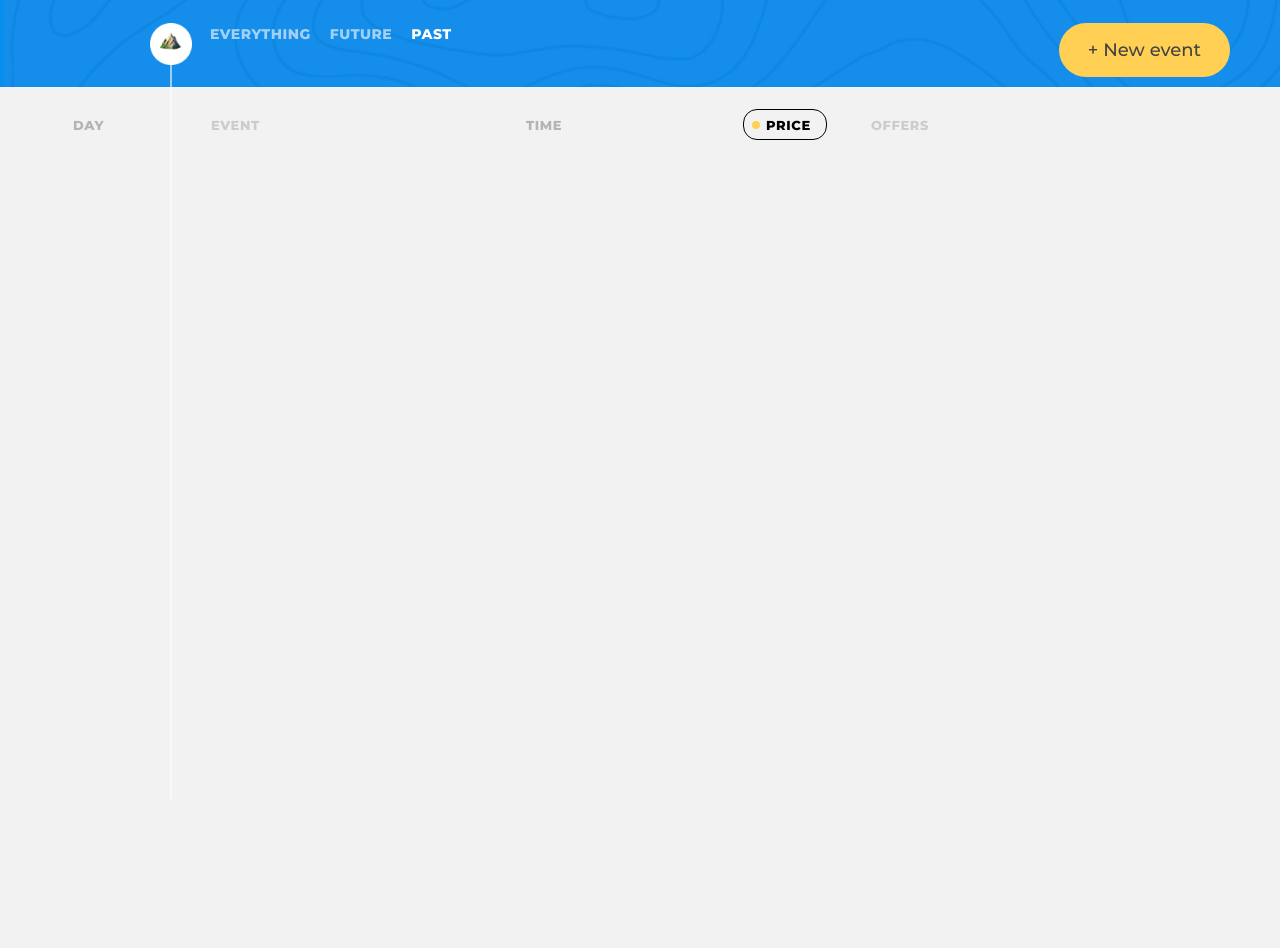
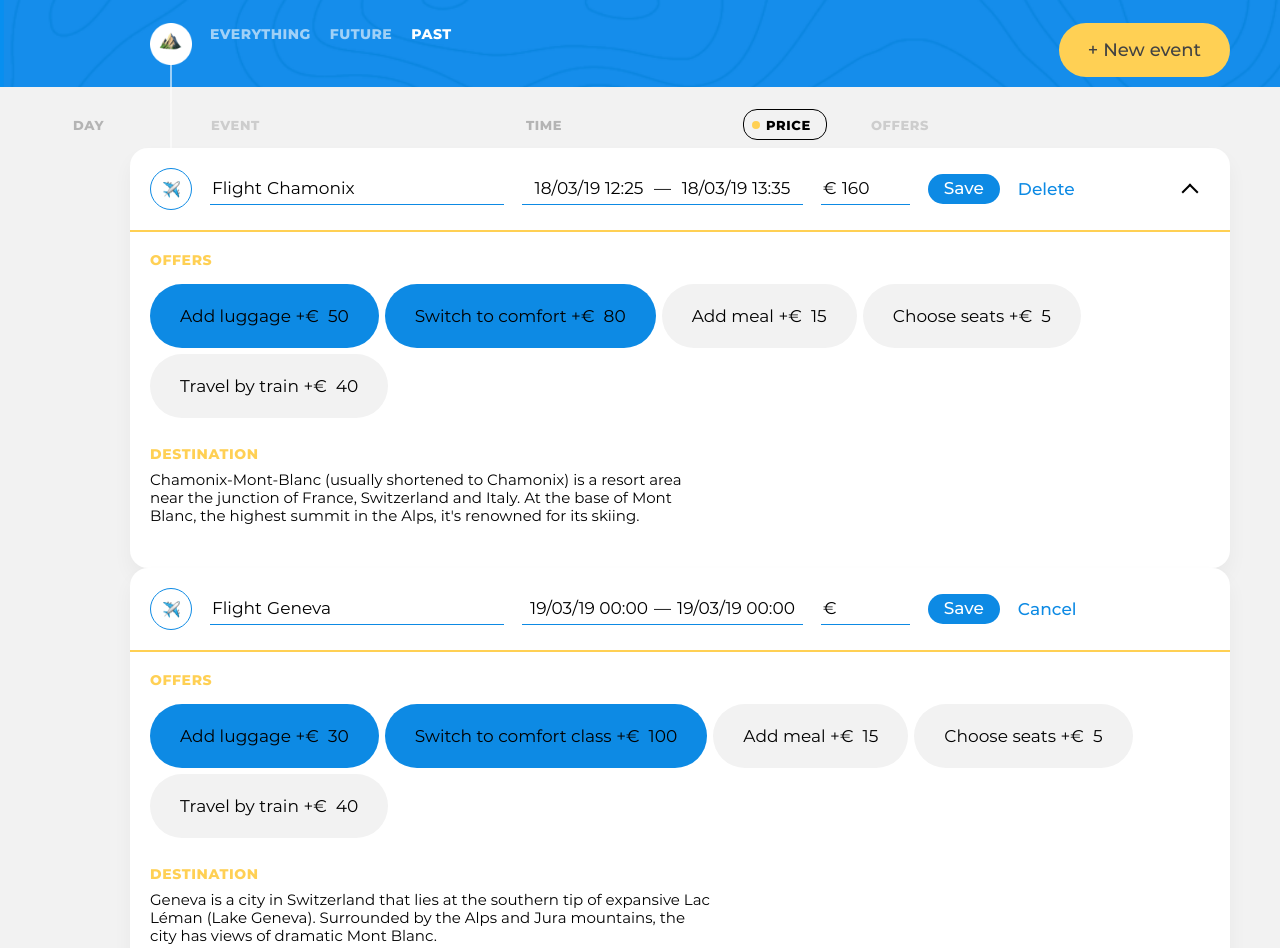
Before and after one commit to pashaprig/638417-big-trip-17, a website built with webpack: page public/index.html in a window 1280 px wide. Shown: the top 948 px of the page. Before the commit the page ends 800 px from the top, so only its background shows below. Built offline with nearby package versions, Linux system fonts and the light colour scheme.

Commit message:
Presenter.init

```diff
--- a/src/main.js
+++ b/src/main.js
@@ -1,6 +1,7 @@
+import BoardPresenter from './presenter/board-presenter';
 import { render } from './render';
-import NewFilterView from './view/filter-view';
-import NewSortView from './view/sort.-viewjs';
+import FilterView from './view/filter-view';
+import SortView from './view/sort-view';
 
 const pageHeader = document.querySelector('.page-header');
 const tripControls = pageHeader.querySelector('.trip-controls__filters');
@@ -8,5 +9,9 @@ const tripControls = pageHeader.querySelector('.trip-controls__filters');
 const pageMain = document.querySelector('.page-main');
 const tripEvents = pageMain.querySelector('.trip-events');
 
-render(new NewFilterView(), tripControls);
-render(new NewSortView(), tripEvents);
+const boardPresenter = new BoardPresenter();
+
+render(new FilterView(), tripControls);
+render(new SortView(), tripEvents);
+
+boardPresenter.init(tripEvents);
--- /dev/null
+++ b/src/presenter/board-presenter.js
@@ -0,0 +1,21 @@
+import { render } from '../render';
+import AddFormView from '../view/add-form-view';
+import EditFormView from '../view/edit-form-view';
+import PiontListView from '../view/point-list-view';
+import PointView from '../view/point-view';
+
+export default class BoardPresenter {
+  piontListComponent = new PiontListView();
+
+  init = (boardContainer) => {
+    this.boardContainer = boardContainer;
+
+    render(this.piontListComponent, this.boardContainer);
+    render(new EditFormView(), this.piontListComponent.getElement());
+    render(new AddFormView(), this.piontListComponent.getElement());
+
+    for (let i = 0; i < 3; i++) {
+      render(new PointView(), this.piontListComponent.getElement());
+    }
+  };
+}
--- a/src/view/add-form-view.js
+++ b/src/view/add-form-view.js
@@ -1,7 +1,8 @@
 import {createElement} from '../render.js';
 
 const addNewFormTemplate = () => (
-  `              <form class="event event--edit" action="#" method="post">
+  `            <li class="trip-events__item">
+  <form class="event event--edit" action="#" method="post">
     <header class="event__header">
       <div class="event__type-wrapper">
         <label class="event__type  event__type-btn" for="event-type-toggle-1">
@@ -160,10 +161,11 @@ const addNewFormTemplate = () => (
         </div>
       </section>
     </section>
-</form>`
+  </form>
+</li>`
 );
 
-export default class NewFormView {
+export default class AddFormView {
   getTemplate() {
     return addNewFormTemplate();
   }
--- a/src/view/edit-form-view.js
+++ b/src/view/edit-form-view.js
@@ -156,7 +156,7 @@ const createNewEditFormTemplate = () => (
 </form>`
 );
 
-export default class NewEditFormView {
+export default class EditFormView {
   getTemplate() {
     return createNewEditFormTemplate();
   }
--- a/src/view/filter-view.js
+++ b/src/view/filter-view.js
@@ -21,7 +21,7 @@ const createNewFilterTemplate = () => (
 </form>`
 );
 
-export default class NewFilterView {
+export default class FilterView {
   getTemplate() {
     return createNewFilterTemplate();
   }
--- /dev/null
+++ b/src/view/point-list-view.js
@@ -0,0 +1,21 @@
+import {createElement} from '../render.js';
+
+const createPointListTemplate = () => '<ul class="trip-events__list"></ul>';
+
+export default class PiontListView {
+  getTemplate() {
+    return createPointListTemplate();
+  }
+
+  getElement() {
+    if (!this.element) {
+      this.element = createElement(this.getTemplate());
+    }
+
+    return this.element;
+  }
+
+  removeElement() {
+    this.element = null;
+  }
+}
--- a/src/view/point-view.js
+++ b/src/view/point-view.js
@@ -40,7 +40,7 @@ const createPointTemplate = () => (
 </li>`
 );
 
-export default class NewPointView {
+export default class PointView {
   getTemplate() {
     return createPointTemplate();
   }
--- a/src/view/sort.-viewjs.js
+++ b/src/view/sort-view.js
@@ -29,7 +29,7 @@ const createSortTemplate = () => (
 </form>`
 );
 
-export default class NewSortView {
+export default class SortView {
   getTemplate() {
     return createSortTemplate();
   }
```
Also changed, not shown: public/index.html (+0 -4 lines). Lines whose indentation alone changed are shown as unchanged.
